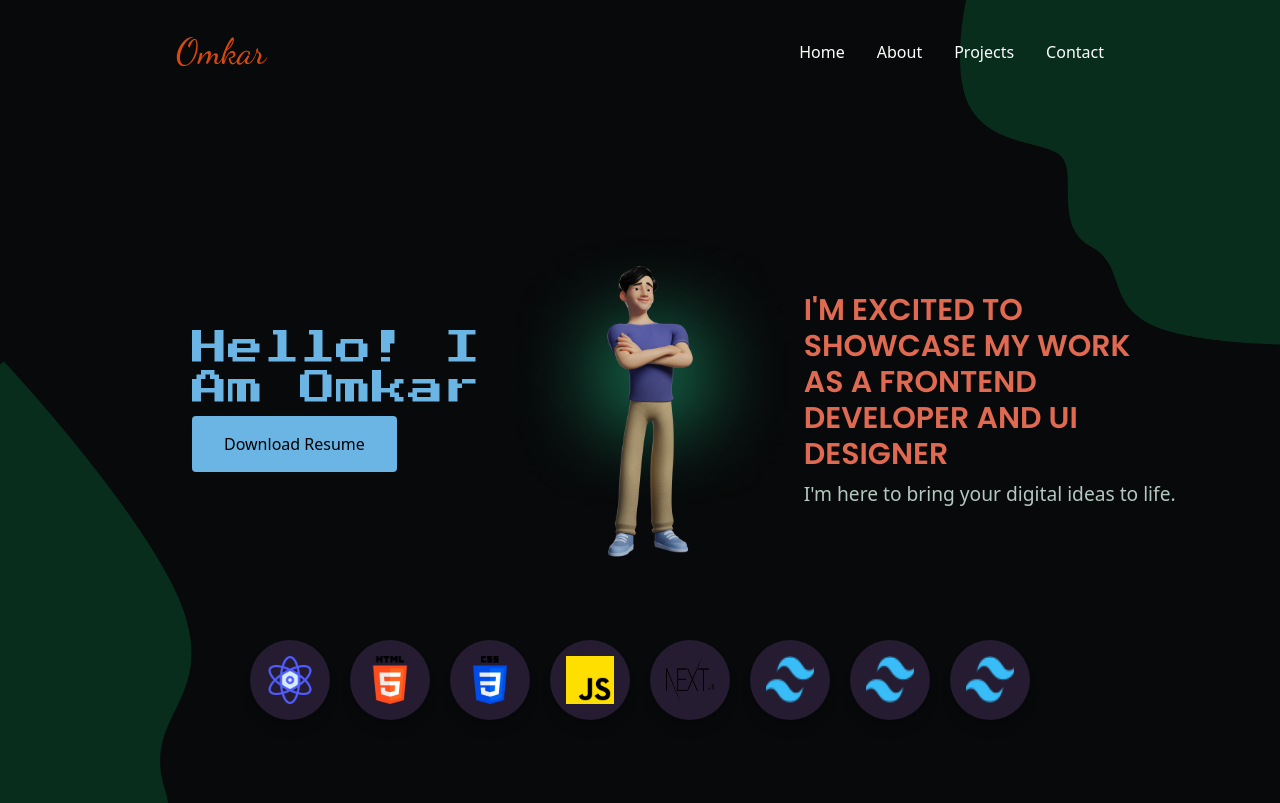
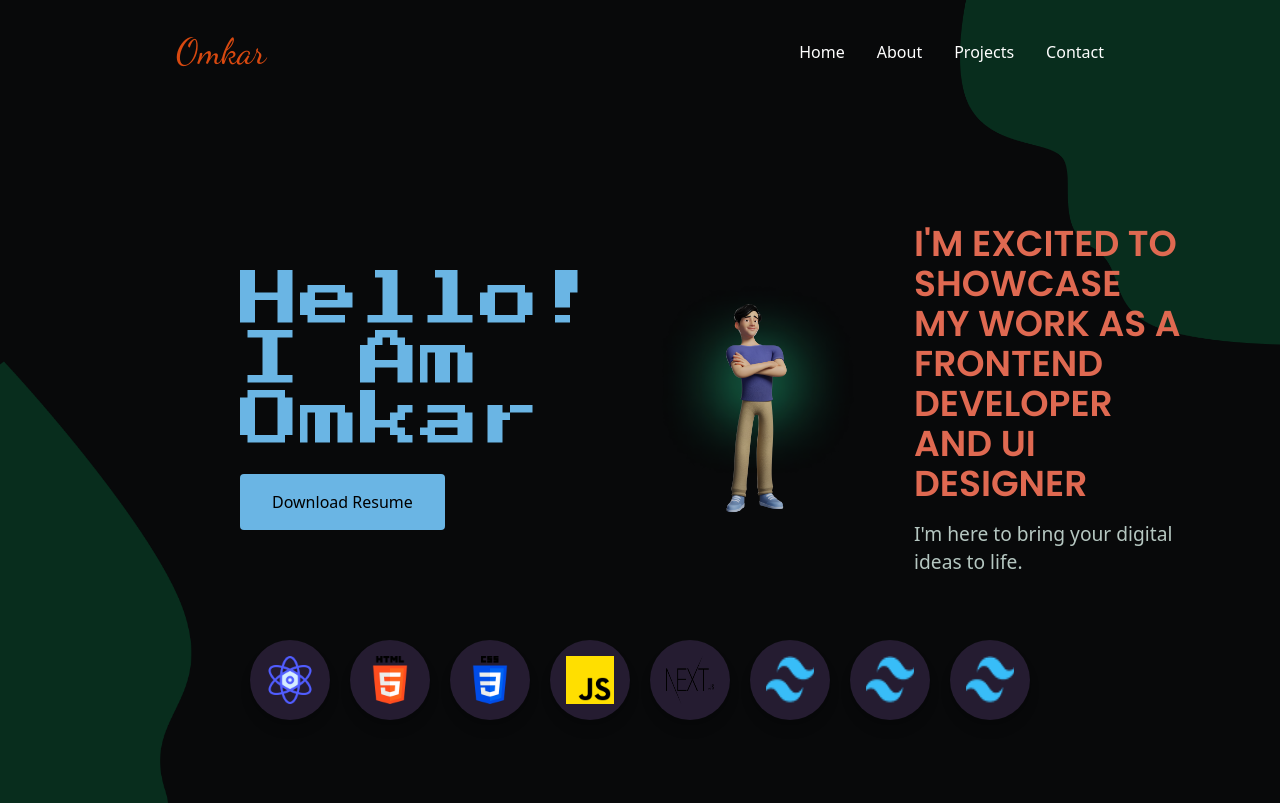
Before and after one commit to OmkarThakre01/portfolio, a React (Vite) app: page / in a window 1280 px wide. Shown: the top 803 px of the page. Built offline with nearby package versions, Linux system fonts and the light colour scheme.

Commit message:
ui hero commit

```diff
--- a/package.json
+++ b/package.json
@@ -10,6 +10,7 @@
     "preview": "vite preview"
   },
   "dependencies": {
+    "@vercel/speed-insights": "^1.1.0",
     "react": "^18.3.1",
     "react-dom": "^18.3.1",
     "react-icons": "^5.4.0"
--- a/src/Components/Hero/hero.jsx
+++ b/src/Components/Hero/hero.jsx
@@ -4,11 +4,11 @@ import img2 from '../../assets/Man1bg.png';
 
 const Hero = () => {
   return (
-    <div className="relative flex flex-col xl:flex-row items-center justify-between min-h-screen p-4 xl:p-12 space-y-4 xl:space-y-0">
+    <div className="relative flex flex-col xl:flex-row items-center justify-between min-h-screen p-4 xl:p-12 space-y-6 xl:space-y-0">
 
       {/* Text Section */}
-      <div className="flex flex-col items-center xl:items-start text-center xl:text-left space-y-2 order-2 xl:order-none xl:w-1/2 px-6  sm:px-8 lg:px-12 xl:px-0 md:px-8 lg:ml-[0rem] xl:ml-[9rem]">
-        <h1 className="text-[#6AB5E4] text-3xl sm:text-3xl lg:text-3xl xl:text-4xl font-Press leading-tight">
+      <div className="flex flex-col items-center xl:items-start text-center xl:text-left space-y-6 order-2 xl:order-none xl:w-1/2 px-6 sm:px-8 md:px-12 lg:ml-0 xl:ml-[9rem]">
+        <h1 className="text-[#6AB5E4] text-3xl sm:text-4xl md:text-5xl lg:text-6xl xl:text-6xl font-Press leading-tight">
           Hello! I Am Omkar
         </h1>
         <button className="bg-[#6AB5E4] text-[#000000] py-3 px-6 sm:py-4 sm:px-8 rounded transition duration-300 hover:bg-[#56A0D3]">
@@ -17,27 +17,24 @@ const Hero = () => {
       </div>
 
       {/* Image Section */}
-      <div className="relative w-full h-full flex justify-center xl:w-1/2 xl:px-0 px-0 sm:px-2 md:px-4">
+      <div className="relative w-full h-full flex justify-center xl:w-1/2 xl:px-0 sm:px-2 md:px-4">
         <div className="relative">
           <img
             src={img2}
             alt="Background"
-         className="absolute top-0 left-1/2 transform -translate-x-1/2 w-full sm:w-[70%] md:w-[85%] lg:w-[75%] xl:w-[100%] -z-5"
+            className="absolute top-0 left-1/2 transform -translate-x-1/2 w-full sm:w-[80%] md:w-[90%] lg:w-[75%] xl:w-[100%] -z-5"
           />
           <img
             src={img1}
             alt="Foreground"
-        className="relative w-[100%] sm:w-[90%] md:w-[95%] lg:w-[100%] xl:w-[100%] mx-auto"
+            className="relative w-[90%] sm:w-[70%] md:w-[85%] lg:w-[95%] xl:w-[100%] mx-auto"
           />
         </div>
       </div>
 
-
-
-
       {/* Additional Information */}
-      <div className="flex flex-col items-center xl:items-start text-center xl:text-left space-y-2 xl:w-[70%] order-3 xl:order-none px-6 sm:px-8 lg:px-12 xl:px-0">
-        <h2 className="text-[#DF6951] text-lg sm:text-xl md:text-2xl lg:text-3xl xl:text-3xl font-semibold font-Poppins uppercase lg:mr-20">
+      <div className="flex flex-col items-center xl:items-start text-center xl:text-left space-y-4 xl:w-[70%] order-3 xl:order-none px-6 sm:px-8 md:px-12">
+        <h2 className="text-[#DF6951] text-lg sm:text-xl md:text-2xl lg:text-3xl xl:text-4xl font-semibold font-Poppins uppercase">
           I'm excited to showcase my work as a frontend developer and UI designer
         </h2>
         <p className="text-[#B5C7C1] text-base sm:text-lg md:text-xl xl:text-[1.2rem] leading-relaxed">
```
Also changed, not shown: 1 other file (tests, documents, lock files or other folders). Lines whose indentation alone changed are shown as unchanged.
